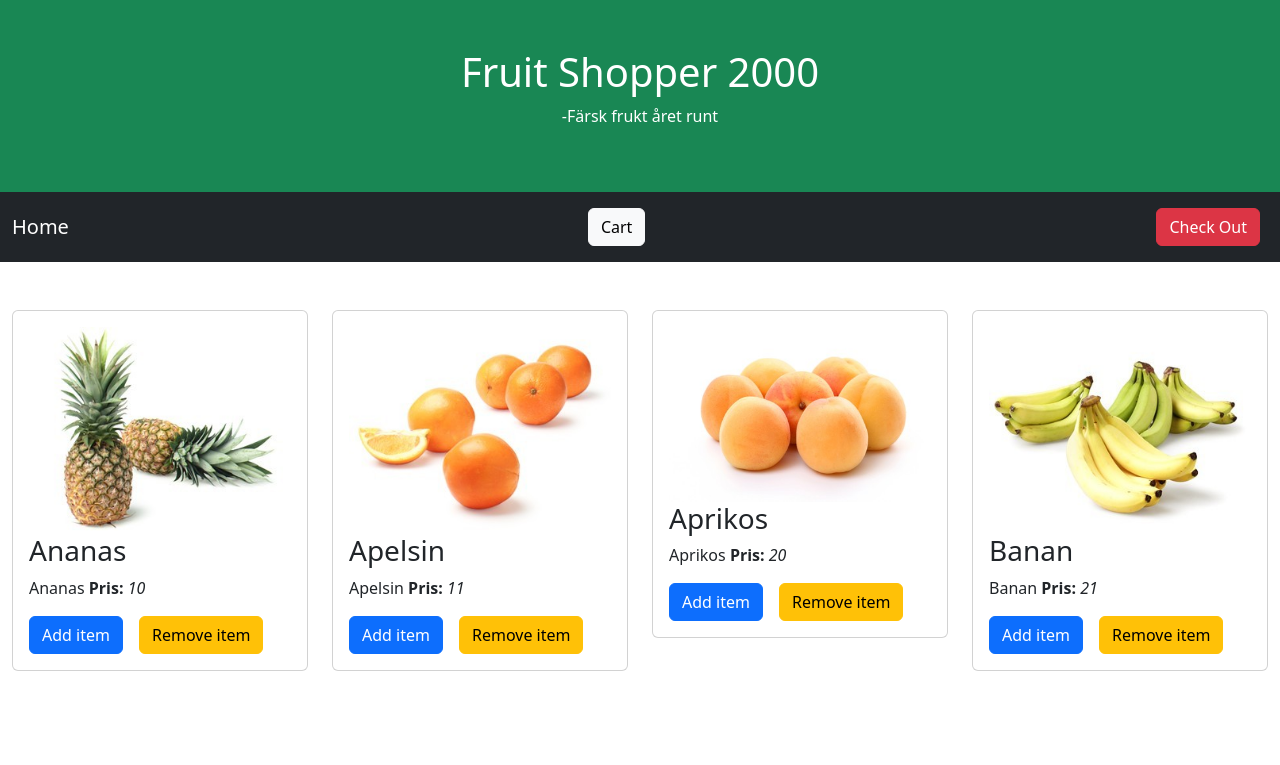
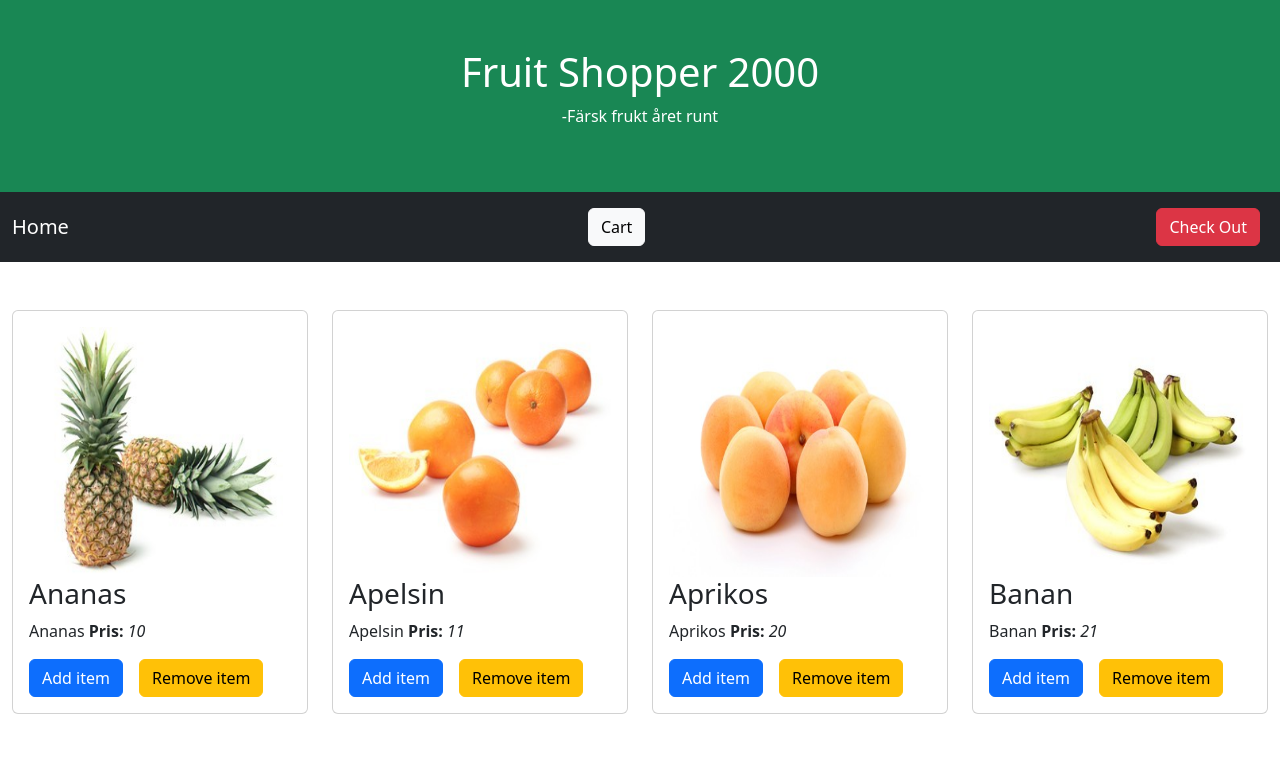
Before and after one commit to AlexRasch/Academic-Work2, a React (Create React App) app: page / in a window 1280 px wide. Shown: the top 765 px of the page. Built offline with nearby package versions, Linux system fonts and the light colour scheme.

Commit message:
update items.js
added height and weight

```diff
--- a/src/components/Item.js
+++ b/src/components/Item.js
@@ -5,7 +5,7 @@ export function Item(props) {
     <div className="col-sm-12 col-md-6 col-lg-4 col-xl-3 col-xxl-2 mt-5  mb-5">
     <div className="card">
       <div className="card-body item">
-        <img className="card-img-top mx-auto d-block" loading="lazy" src={props.image} width="100" alt={props.name}></img>
+        <img className="card-img-top mx-auto d-block" loading="lazy" src={props.image} width="250" height="250" alt={props.name}></img>
         <h3 className="card-title">{props.name}</h3>
         <p className="card-text">
           {props.name} <b>Pris:</b> <i>{props.price}</i>
```
